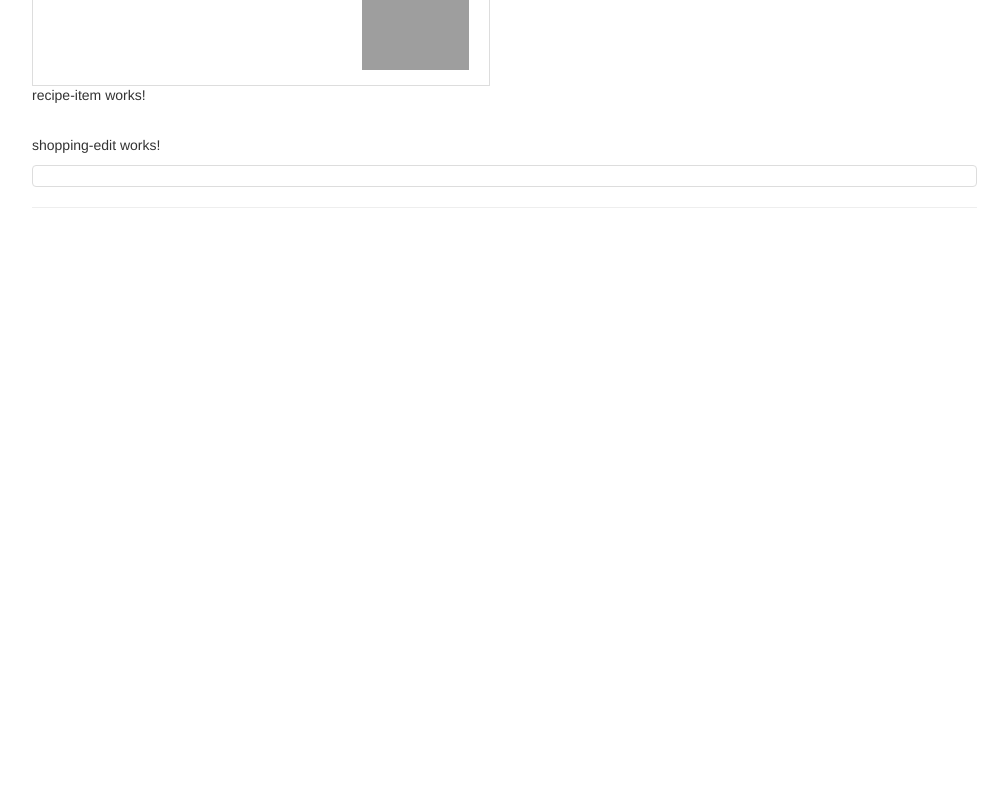
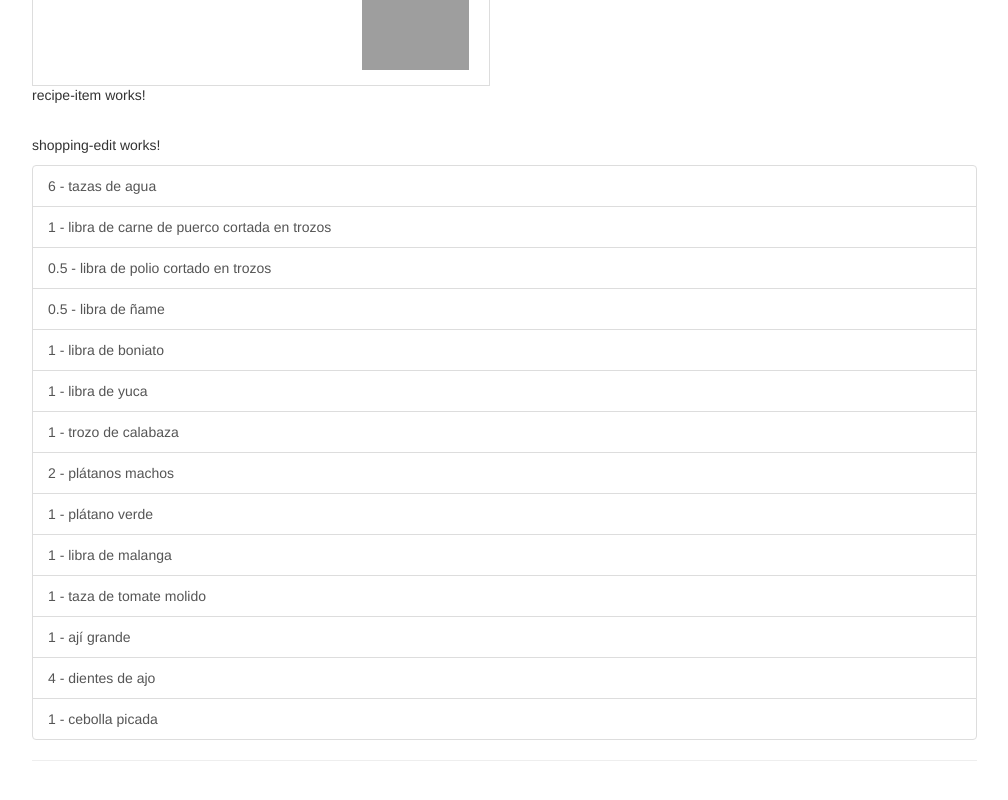
Before and after one commit to ArielPrez/Recipe-Store, an Angular app: page / in a window 1280 px wide. Shown: the part 632-1432 px from the top of the page, without its empty margins (38-1046 px from the left). Before the commit the page ends 880 px from the top, so only its background shows below. Built offline with nearby package versions, Linux system fonts and the light colour scheme; grey boxes are pictures that could not be loaded.

Commit message:
new ingredients added to shopping-list component & list created to be shown

```diff
--- a/src/app/shared/ingredient.model.ts
+++ b/src/app/shared/ingredient.model.ts
@@ -1,4 +1,4 @@
 export class Ingredient {
-    constructor(public name: string, public amount: string) {
+    constructor(public name: string, public amount: number) {
     }
 }
--- a/src/app/shopping-list/shopping-list.component.html
+++ b/src/app/shopping-list/shopping-list.component.html
@@ -2,8 +2,10 @@
     <div class="col-xs-10">
         <app-shopping-edit></app-shopping-edit>
         <ul class="list-group">
-            <a href="" class="list-group-item" style="cursor: pointer">
-
+            <a href="" class="list-group-item" style="cursor: pointer"
+            *ngFor="let item of ingredients"
+            >
+            {{ item.amount }} - {{ item.name }}
             </a>
         </ul>
         <hr>
--- a/src/app/shopping-list/shopping-list.component.ts
+++ b/src/app/shopping-list/shopping-list.component.ts
@@ -1,4 +1,5 @@
 import { Component, OnInit } from '@angular/core';
+import { Ingredient } from '../shared/ingredient.model';
 
 @Component({
   selector: 'app-shopping-list',
@@ -7,6 +8,22 @@ import { Component, OnInit } from '@angular/core';
 })
 export class ShoppingListComponent implements OnInit {
 
+  ingredients: Ingredient[] = [
+    new Ingredient('tazas de agua', 6),
+    new Ingredient('libra de carne de puerco cortada en trozos', 1),
+    new Ingredient('libra de polio cortado en trozos', 0.5),
+    new Ingredient('libra de ñame', 0.5),
+    new Ingredient('libra de boniato', 1),
+    new Ingredient('libra de yuca', 1),
+    new Ingredient('trozo de calabaza', 1),
+    new Ingredient('plátanos machos', 2),
+    new Ingredient('plátano verde', 1),
+    new Ingredient('libra de malanga', 1),
+    new Ingredient('taza de tomate molido', 1),
+    new Ingredient('ají grande', 1),
+    new Ingredient('dientes de ajo', 4),
+    new Ingredient('cebolla picada', 1)
+  ];
   constructor() { }
 
   ngOnInit(): void {
```
